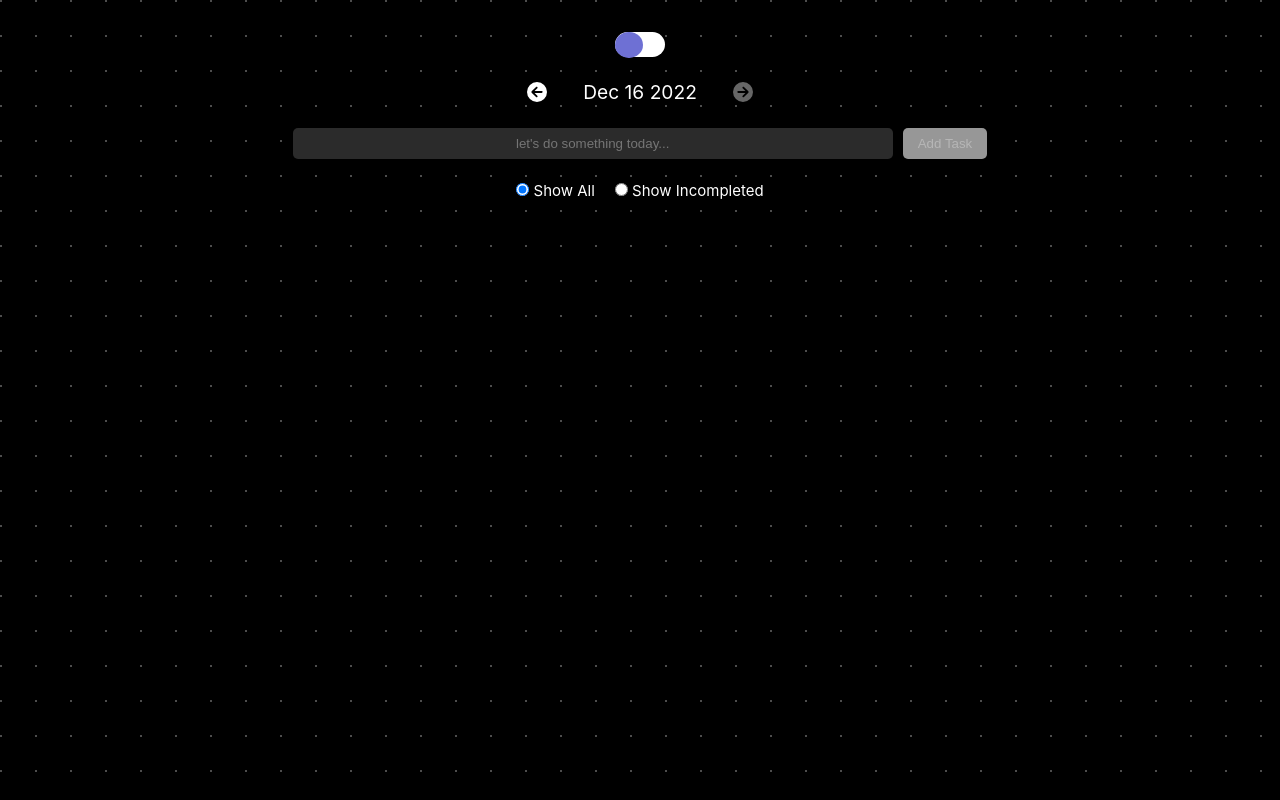
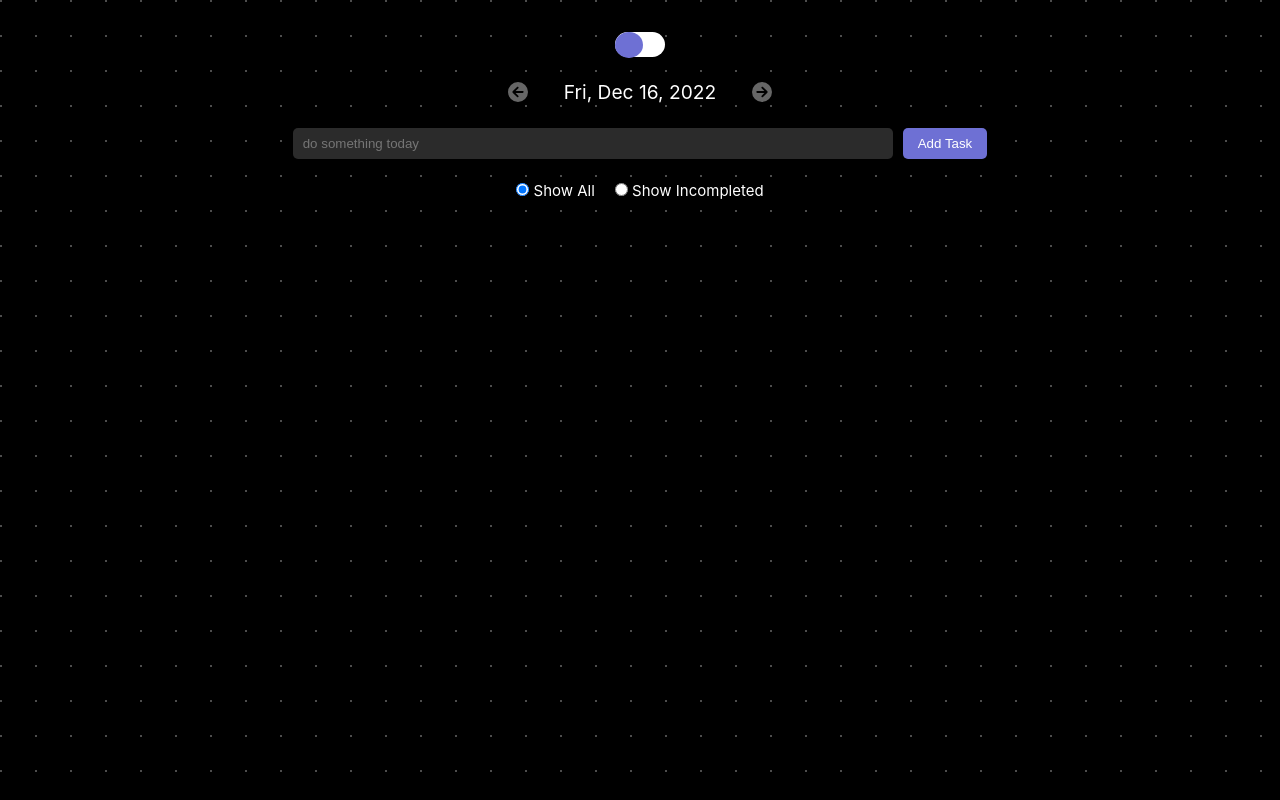
Before and after one commit to vanquiche/today-task, a Vue app: page / in a window 1280 px wide. Built offline with nearby package versions, Linux system fonts and the light colour scheme.

Commit message:
update logic to allow app to travel previous days with tasks

```diff
--- a/src/App.vue
+++ b/src/App.vue
@@ -16,14 +16,16 @@ const toggleTheme = ref(true);
 
 // date variables
 const dt = DateTime;
-const selectedDate = ref(dt.now());
+const selectedDate = ref(dt.now().weekday);
 const currentDate = dt.now();
+const dateCounter = ref(0);
 
 // computed values
 const theme = computed(() => (toggleTheme.value ? darkTheme : lightTheme));
+
 const selectedTasks = computed(() =>
   taskStore.tasks.filter(
-    (t) => dt.fromISO(t.createdAt).weekday === selectedDate.value.weekday
+    (t) => dt.fromISO(t.createdAt).weekday === selectedDate.value
   )
 );
 
@@ -32,10 +34,15 @@ function handleToggleSwitch() {
   toggleTheme.value = !toggleTheme.value;
 }
 function handleDateDecrement() {
-  selectedDate.value = selectedDate.value.minus({ days: 1 });
+  if (taskStore.daysWithTasks.length === 0) return;
+  dateCounter.value++;
+  selectedDate.value = taskStore.daysWithTasks[dateCounter.value];
 }
+
 function handleDateIncrement() {
-  selectedDate.value = selectedDate.value.plus({ days: 1 });
+  if (taskStore.daysWithTasks.length === 0) return;
+  dateCounter.value--;
+  selectedDate.value = taskStore.daysWithTasks[dateCounter.value];
 }
 
 provide<ComputedRef<ThemeType>>("theme", theme);
@@ -51,7 +58,7 @@ onMounted(() => {
 <template>
   <div
     class="container"
-    :class="[toggleTheme ? 'blackGrid' : 'whiteGrid']"
+    :class="[toggleTheme ? 'blackDotPattern' : 'whiteDotPattern']"
     :style="{ backgroundColor: theme.bgColor, color: theme.color }"
   >
     <SwitchBtn :on-change="handleToggleSwitch" :state="toggleTheme" />
@@ -61,7 +68,7 @@ onMounted(() => {
       :increment-date="handleDateIncrement"
       :decrement-date="handleDateDecrement"
     />
-    <TaskForm />
+    <TaskForm :selected-date="selectedDate" :current-date="currentDate" />
     <TaskDisplay :tasks="selectedTasks" />
   </div>
 </template>
@@ -79,7 +86,7 @@ onMounted(() => {
   transition: background-color 250ms ease-out;
 }
 
-.whiteGrid {
+.whiteDotPattern {
   background-image: radial-gradient(
     circle at 1px 1px,
     rgba(0, 0, 0, 0.3) 1px,
@@ -87,7 +94,7 @@ onMounted(() => {
   );
   background-size: 35px 35px;
 }
-.blackGrid {
+.blackDotPattern {
   background-image: radial-gradient(
     circle at 1px 1px,
     rgba(255, 255, 255, 0.3) 1px,
--- a/src/components/DateRange.vue
+++ b/src/components/DateRange.vue
@@ -1,37 +1,56 @@
 <script setup lang="ts">
-import type { DateTime } from "luxon";
-import { computed } from "vue";
+import type { DateTime as DateTimeType } from "luxon";
+import { DateTime } from "luxon";
+import type { ThemeType } from "./themes";
+import { computed, inject } from "vue";
+import { useTaskStore } from "@/stores/task";
+const taskStore = useTaskStore();
+const dt = DateTime;
+
 const props = withDefaults(
   defineProps<{
-    currentDate: DateTime;
-    selectedDate: DateTime;
+    currentDate: DateTimeType;
+    selectedDate: DateTimeType["weekday"];
     decrementDate: Function;
     incrementDate: Function;
   }>(),
   {}
 );
 
-const displayDate = computed(() => props.selectedDate.toFormat("LLL dd yyyy"));
+const disableBackBtn = computed(() =>
+  taskStore.daysWithTasks.length === 0 ||
+  props.selectedDate === taskStore.daysWithTasks[0]
+    ? true
+    : false
+);
+
+const disableForwardBtn = computed(() =>
+  props.selectedDate === props.currentDate.weekday ? true : false
+);
+
+const theme = inject<ThemeType>("theme");
+
+const displayDate = computed(() => {
+  const now = dt.local();
+  const date = now.startOf("week").plus({ days: props.selectedDate - 1 });
+  return date.toLocaleString(dt.DATE_MED_WITH_WEEKDAY);
+});
 </script>
 
 <template>
   <div class="wrapper">
     <button
       @click="props.decrementDate"
-      :disabled="
-        props.selectedDate.weekNumber !== props.currentDate.weekNumber
-          ? true
-          : false
-      "
+      :disabled="disableBackBtn"
+      :style="{ color: theme?.accentColor }"
     >
       <font-awesome-icon icon="fa-solid fa-circle-arrow-left" size="xl" />
     </button>
     <p>{{ displayDate }}</p>
     <button
       @click="props.incrementDate"
-      :disabled="
-        props.selectedDate.weekday === props.currentDate.weekday ? true : false
-      "
+      :disabled="disableForwardBtn"
+      :style="{ color: theme?.accentColor }"
     >
       <font-awesome-icon icon="fa-solid fa-circle-arrow-right" size="xl" />
     </button>
@@ -48,6 +67,9 @@ button {
   color: inherit;
   cursor: pointer;
 }
+button:focus {
+  outline: 2px solid red;
+}
 
 button:disabled {
   opacity: 0.4;
--- a/src/components/TaskForm.vue
+++ b/src/components/TaskForm.vue
@@ -1,10 +1,18 @@
 <script setup lang="ts">
-import { inject } from "vue";
+import { inject, computed } from "vue";
 import { useTaskStore } from "@/stores/task";
 import type { ThemeType } from "./themes";
+import type { DateTime } from "luxon";
 const taskStore = useTaskStore();
 
 const theme = inject<ThemeType>("theme");
+const props = withDefaults(
+  defineProps<{ selectedDate: DateTime["weekday"]; currentDate: DateTime }>(),
+  {}
+);
+const disableInput = computed(() =>
+  props.selectedDate !== props.currentDate.weekday ? true : false
+);
 </script>
 
 <template>
@@ -12,18 +20,20 @@ const theme = inject<ThemeType>("theme");
   <form @submit.prevent="taskStore.addTask">
     <input
       type="text"
-      :style="{ backgroundColor: theme?.inputBgColor, color: theme?.color }"
+      :style="{
+        backgroundColor: theme?.inputBgColor,
+        color: theme?.color,
+      }"
       id="task"
       name="task"
       v-model="taskStore.newTask"
-      placeholder="let's do something today..."
+      :placeholder="disableInput ? '...' : 'do something today'"
       autocomplete="off"
       maxlength="85"
+      :disabled="disableInput"
       required
     />
-    <button :disabled="taskStore.newTask.length > 0 ? false : true">
-      Add Task
-    </button>
+    <button :disabled="disableInput">Add Task</button>
   </form>
 </template>
 
@@ -43,6 +53,7 @@ button {
   cursor: pointer;
   background-color: rgb(110, 112, 212);
   color: white;
+  transition: background-color 150ms ease-out;
 }
 
 button:disabled {
@@ -57,18 +68,8 @@ input {
   padding: 8px 10px;
   border-radius: 5px;
   border: none;
-  text-align: center;
+  /* text-align: center; */
   outline: none;
-}
-
-.inputDark {
-  background-color: rgb(51, 51, 51);
-  color: white;
-}
-
-.inputLight {
-  background-color: rgb(216, 216, 216);
-  color: black;
 }
 
 input:focus {
--- a/src/stores/task.ts
+++ b/src/stores/task.ts
@@ -2,6 +2,7 @@ import { defineStore } from "pinia";
 import { computed, ref, watch } from "vue";
 import type { TaskType } from "@/types";
 import { DateTime } from "luxon";
+
 import createId from "@/utility/createId";
 
 const dt = DateTime;
@@ -42,7 +43,6 @@ export const useTaskStore = defineStore("tasks", () => {
   function updateEdit(id: string) {
     if (editTask.value === "") return;
     else {
-      console.log("updated task");
       const index = tasks.value.findIndex((t) => t.id === id);
       tasks.value[index].task = editTask.value;
       editTask.value = "";
@@ -50,7 +50,6 @@ export const useTaskStore = defineStore("tasks", () => {
   }
 
   // GETTERS
-  const getAllTasks = computed(() => tasks.value);
   const getTodayTasks = computed(() =>
     tasks.value.filter(
       (t) =>
@@ -58,9 +57,15 @@ export const useTaskStore = defineStore("tasks", () => {
         dt.fromISO(t.createdAt).weekNumber === dt.now().weekNumber
     )
   );
-  const inCompleteTasks = computed(() =>
-    getTodayTasks.value.filter((t) => t.completed === false)
-  );
+
+  const daysWithTasks = computed<DateTime["weekday"][]>(() => {
+    const days = new Set<DateTime["weekday"]>();
+    tasks.value.forEach((t) => {
+      const day = dt.fromISO(t.createdAt).weekday;
+      days.add(day);
+    });
+    return Array.from(days);
+  });
 
   watch(
     tasks,
@@ -77,13 +82,12 @@ export const useTaskStore = defineStore("tasks", () => {
     tasks,
     newTask,
     editTask,
-    getAllTasks,
     getTodayTasks,
+    daysWithTasks,
     inputEditTask,
     updateEdit,
     addTask,
     deleteTask,
     toggleComplete,
-    inCompleteTasks,
   };
 });
```
